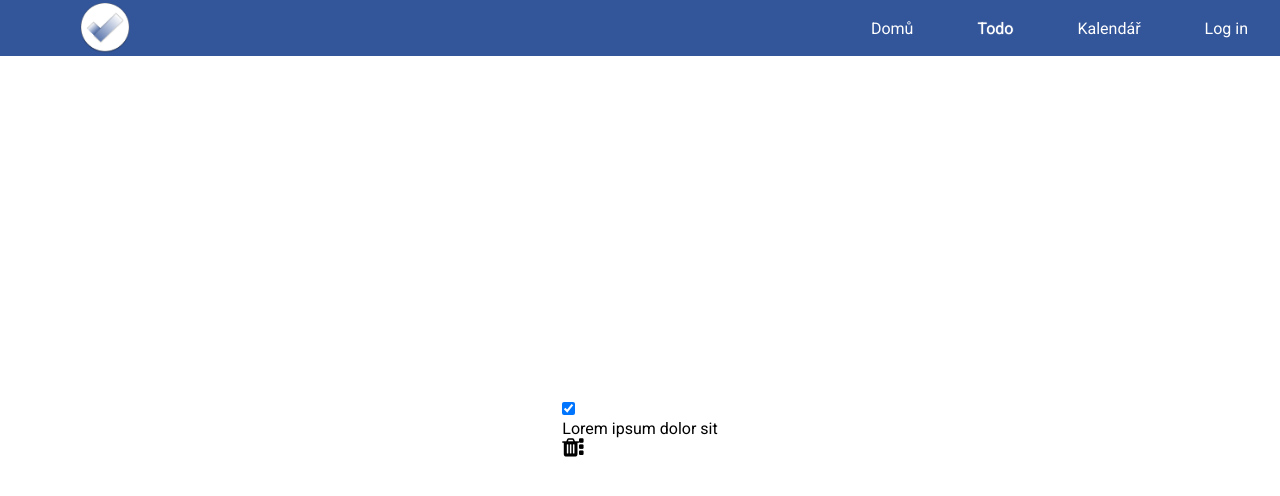
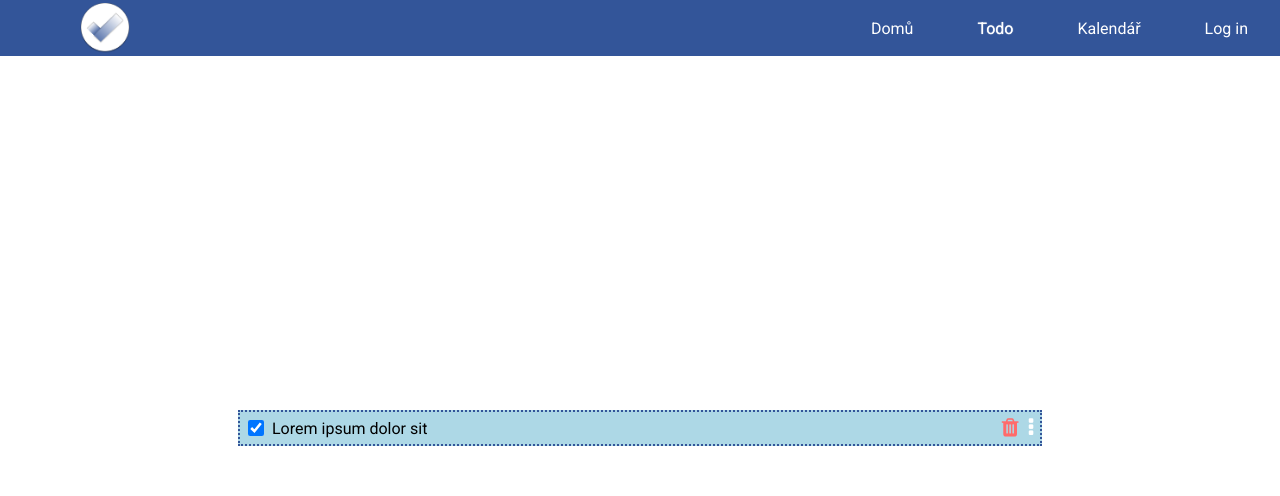
Before and after one commit to Wojtic/calendar-todo, a React (Create React App) app in the folder front-end/: page /todo in a window 1280 px wide. Shown: the top 496 px of the page. Built offline with nearby package versions, Linux system fonts and the light colour scheme.

Commit message:
Did basic todo styling

```diff
--- a/front-end/src/components/Todo/Todo.jsx
+++ b/front-end/src/components/Todo/Todo.jsx
@@ -12,7 +12,7 @@ const Todo = (props) => {
       />
       <p>{props.task}</p>
       <i className="fa fa-trash fa-lg"></i>
-      <i class="fa fa-ellipsis-v fa-lg"></i>
+      <i className="fa fa-ellipsis-v fa-lg"></i>
     </div>
   );
 };
--- a/front-end/src/styles/css/style.css
+++ b/front-end/src/styles/css/style.css
@@ -275,6 +275,58 @@ nav .burger div {
   font-size: small;
 }
 
+.todo {
+  display: flex;
+  flex-direction: row;
+  align-items: center;
+  justify-content: center;
+  width: 50rem;
+  height: 2rem;
+  background-color: lightblue;
+  border: 2px dotted #335599;
+  cursor: pointer;
+}
+
+.todo * {
+  cursor: pointer;
+}
+
+.todo p {
+  flex-grow: 1;
+}
+
+.todo input {
+  width: 1rem;
+  height: 1rem;
+  margin: 0.5rem;
+}
+
+.todo .fa-trash {
+  width: 1rem;
+  height: 100%;
+  line-height: 2rem;
+  padding: 0 0.5rem;
+  color: #ff6b6b;
+}
+
+.todo .fa-trash:hover {
+  color: #ffa3a3;
+  transition: color 0.3s;
+}
+
+.todo .fa-ellipsis-v {
+  width: 0.5rem;
+  height: 100%;
+  line-height: 2rem;
+  padding: 0 0.2rem;
+  color: white;
+}
+
+.todo .fa-ellipsis-v:hover {
+  color: #666666;
+  transition: color 0.3s;
+}
+
 * {
   margin: 0;
   padding: 0;
--- /dev/null
+++ b/front-end/src/styles/scss/_todo.scss
@@ -0,0 +1,46 @@
+.todo {
+  @include flex-center(row, center);
+  @include width-height(50rem, 2rem);
+
+  background-color: $main-light;
+  border: 2px dotted $main;
+
+  cursor: pointer;
+  * {
+    cursor: pointer;
+  }
+  p {
+    flex-grow: 1;
+  }
+
+  input {
+    @include width-height(1rem, 1rem);
+    margin: 0.5rem;
+  }
+
+  .fa-trash {
+    @include width-height(1rem, 100%);
+    line-height: 2rem;
+    padding: 0 0.5rem;
+
+    color: rgb(255, 107, 107);
+
+    &:hover {
+      color: rgb(255, 163, 163);
+      transition: color 0.3s;
+    }
+  }
+
+  .fa-ellipsis-v {
+    @include width-height(0.5rem, 100%);
+    line-height: 2rem;
+    padding: 0 0.2rem;
+
+    color: white;
+
+    &:hover {
+      color: rgb(102, 102, 102);
+      transition: color 0.3s;
+    }
+  }
+}
--- a/front-end/src/styles/scss/style.scss
+++ b/front-end/src/styles/scss/style.scss
@@ -4,6 +4,7 @@
 @import "./calendar";
 @import "./register";
 @import "./home";
+@import "./todo";
 
 * {
   margin: 0;
```
Also changed, not shown: 1 other file (tests, documents, lock files or other folders).
